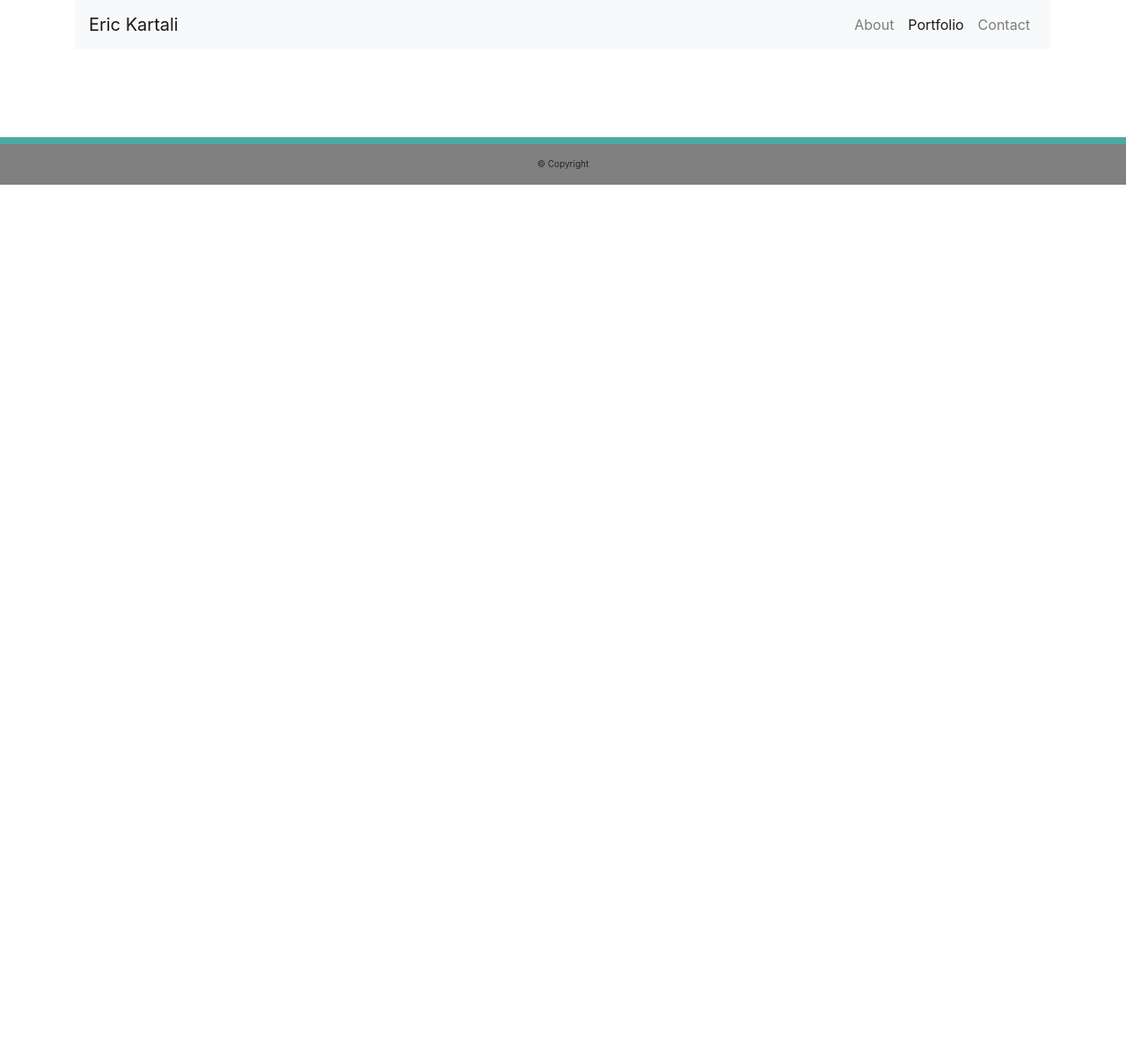
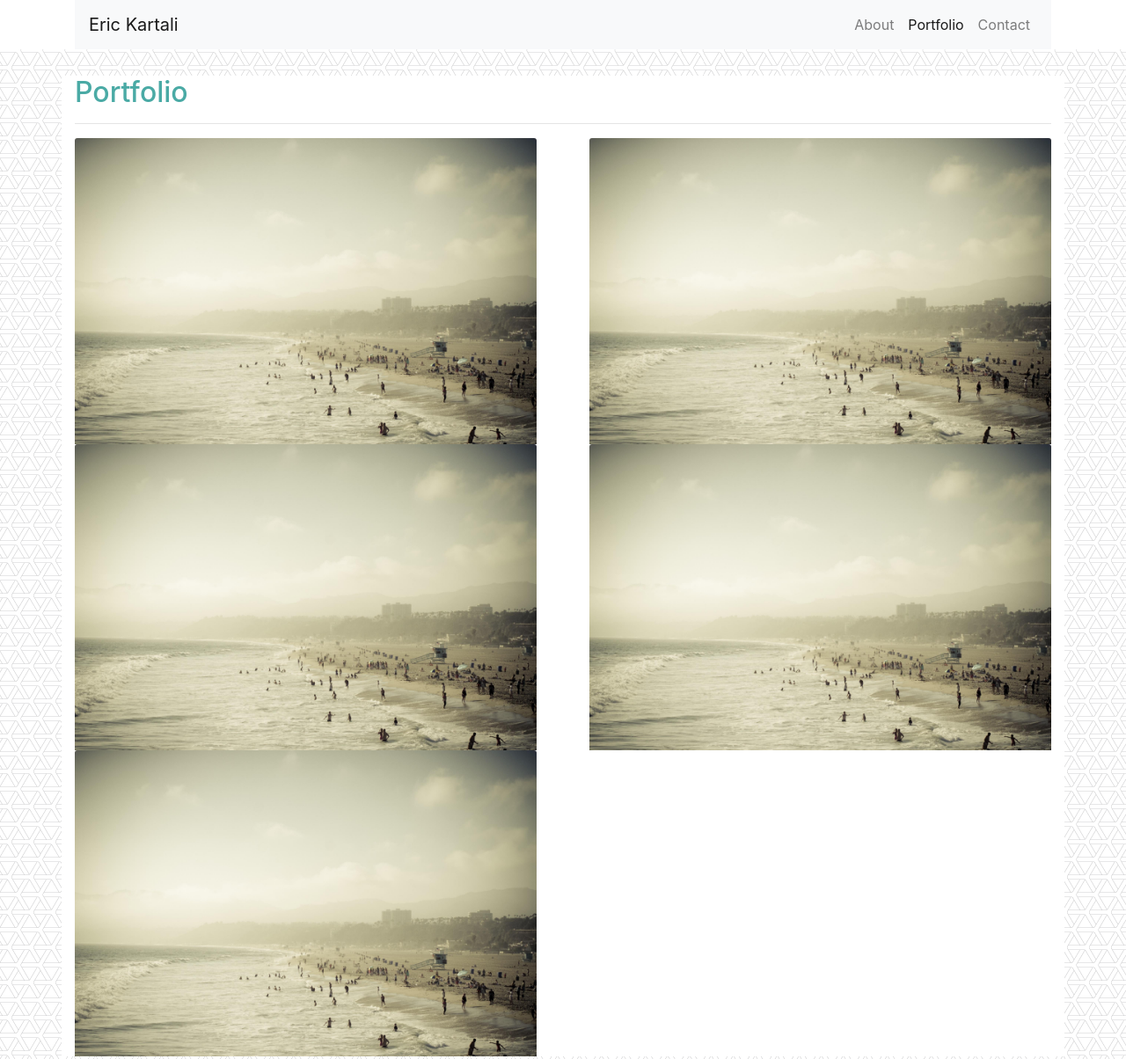
Before and after one commit to erkartali/Bootstrap-Portfolio, a plain HTML site: page portfolio.html in a window 1280 px wide. Shown: the top 1204 px of the page at 88% size. Before the commit the page ends 800 px from the top, so only its background shows below. Drawn offline with nearby package versions, Linux system fonts and the light colour scheme.

Commit message:
continued working on the styling

```diff
--- a/assets/css/style.css
+++ b/assets/css/style.css
@@ -1,3 +1,27 @@
+body {
+    background-image: url(/assets/images/webb.png);
+}
+
+header {
+    margin-bottom: 30px;
+}
+
+.container {
+    background-color: white;
+}
+
+h2 {
+    color: #4aaaa5;
+}
+
+.header-background {
+    background-color: white;
+}
+
+.header hr {
+    border-top: 2px solid gray;
+}
+
 footer {
     background-color: gray;
     border-top: 8px solid #4aaaa5;
@@ -7,4 +31,14 @@ footer {
 
 footer p {
     margin-top: 15px;
+    color: #ffffff;
 }
+
+.width-wrapper img {
+    width: 300;
+    height: 250;
+}
+
+.card-deck .card {
+    border: none;
+}
--- a/portfolio.html
+++ b/portfolio.html
@@ -14,6 +14,7 @@
   </head>
   <body>
 
+    <div class="col-12 header-background">
         <header class="container">
             <nav class="navbar navbar-expand-md navbar-light bg-light">
                 <a class="navbar-brand" href="index.html">Eric Kartali</a>
@@ -29,6 +30,50 @@
                 </div>
             </nav>
         </header>
+    </div>
+
+    <div class="container">
+        <h2>Portfolio</h2>
+        <hr>
+        <div class="card-deck">
+
+            <div class="row">
+
+                <div class="card col-md-6">
+                    <img class="card-img-top" src="/assets/images/beach.jpg" alt="Card image cap">
+                </div>
+
+                <div class="card col-sm-12 col-md-6">
+                    <img class="card-img-top" src="/assets/images/beach.jpg" alt="Card image cap">
+                </div>
+
+            </div>
+
+            <div class="row">
+
+                <div class="card col-md-6">
+                    <img class="card-img-top" src="/assets/images/beach.jpg" alt="Card image cap">
+                </div>
+
+                <div class="card col-md-6">
+                    <img class="card-img-top" src="/assets/images/beach.jpg" alt="Card image cap">
+                </div>
+
+            </div>
+
+            <div class="row">
+
+                <div class="card col-md-6">
+                    <img class="card-img-top" src="/assets/images/beach.jpg" alt="Card image cap">
+                </div>
+
+                <div class="card col-md-6">
+
+                </div>
+
+            </div>
+        </div>
+    </div>
 
 
     <div class="container col-12">
```
Also changed, not shown: contact.html (+23 -0 lines), index.html (indentation only). Lines whose indentation alone changed are shown as unchanged.
